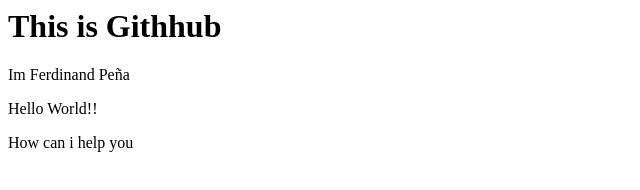
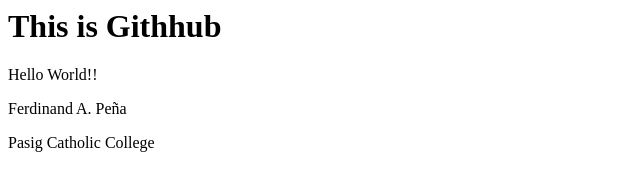
Before and after one commit to Ferdinandpena061304/IT101_Pe-a, a plain HTML site: page index.html in a window 1280 px wide. Shown: the whole page, without its empty margins (0-640 px from the left). Drawn offline with Linux system fonts and the light colour scheme.

Commit message:
Update index.html

```diff
--- a/index.html
+++ b/index.html
@@ -2,9 +2,9 @@
 <head>
   <h1>This is Githhub</h1>
 </head>
-<head2> Im Ferdinand Peña</head2>
 <body>
   <p> Hello World!! </p>
-  <p> How can i help you</p>
+  <p> Ferdinand A. Peña</p>
+  <P> Pasig Catholic College </P>
 </body>
 </html>
```
